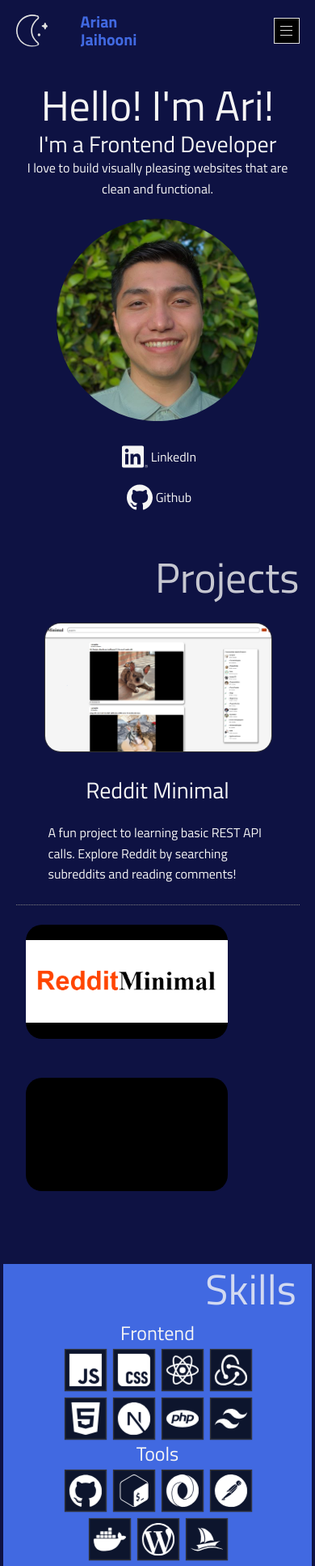
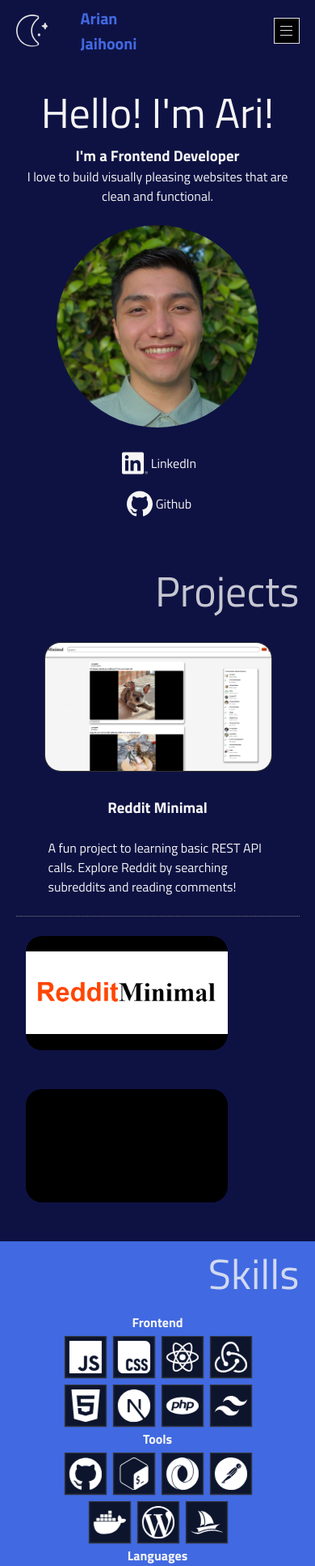
Before and after one commit to AriJai/portfolio, a React (Create React App) app: page / in a window 390 px wide. Shown: the top 1934 px of the page at 81% size. Built offline with nearby package versions, Linux system fonts and the light colour scheme; a web font is replaced by a local one.

Commit message:
work on css

```diff
--- a/src/About/About.module.css
+++ b/src/About/About.module.css
@@ -1,6 +1,5 @@
 .mainContainer {
     min-height: 300px;
-    padding: 24px 0px;
     scroll-margin-top: 75px;
     transition: min-height 0.5s ease-in-out;
 }
--- a/src/App.css
+++ b/src/App.css
@@ -173,52 +173,6 @@ ul {
   padding: 0px;
 }
 
-h1 {
-  font-size: clamp(2.5rem, 5vw, 6rem);
-  line-height: 1.1;
-  font-weight: 400;
-  font-style: normal;
-}
-
-h2 {
-  font-size: clamp(2rem, 4vw, 5rem);
-  line-height: 1.2;
-  font-weight: 400;
-  font-style: normal;
-}
-
-h3 {
-  font-size: clamp(1.75rem, 3.5vw, 4rem);
-  line-height: 1.2;
-  font-weight: 400;
-  font-style: normal;
-}
-
-h4 {
-  font-size: clamp(1.5rem, 3vw, 3rem);
-  line-height: 1.2;
-  font-weight: 400;
-  font-style: normal;
-}
-
-h5 {
-  font-size: clamp(1.25rem, 2.5vw, 2.5rem);
-  line-height: 1.2;
-  font-weight: 400;
-  font-style: normal;
-}
-
-h6 {
-  font-size: clamp(1rem, 2vw, 2rem);
-  line-height: 1.3;
-  font-weight: 400;
-  font-style: normal;
-}
-
-p {
-  font-size: clamp(1rem, 2vw, 1.25rem);
-  line-height: 1.6;
-}
 
 html {
   scroll-behavior: smooth;
@@ -232,7 +186,7 @@ html {
 
 [data-theme='dark'] .App {
   background: var(--background-light);
-  color: var(--background-dark)
+  color: var(--background-dark);
 }
 
 .night {
--- a/src/Skills/Skills.module.css
+++ b/src/Skills/Skills.module.css
@@ -5,14 +5,9 @@
     align-items: center;
     flex-direction: column;
     z-index: 8;
-    margin: 24px 0px;
     scroll-margin-top: 75px;
     background: var(--primary);
     transition: background 1s linear;
-}
-
-[data-theme='dark'] .mainContainer {
-    color: var(--background-dark);
 }
 
 .skillsContainer {
@@ -119,9 +114,6 @@
 
 
 @media (max-width: 768px) {
-    .mainContainer {
-        margin: 5vh 1vw;
-    }
 
     .content {
         padding: 1vh 10vw;
```
